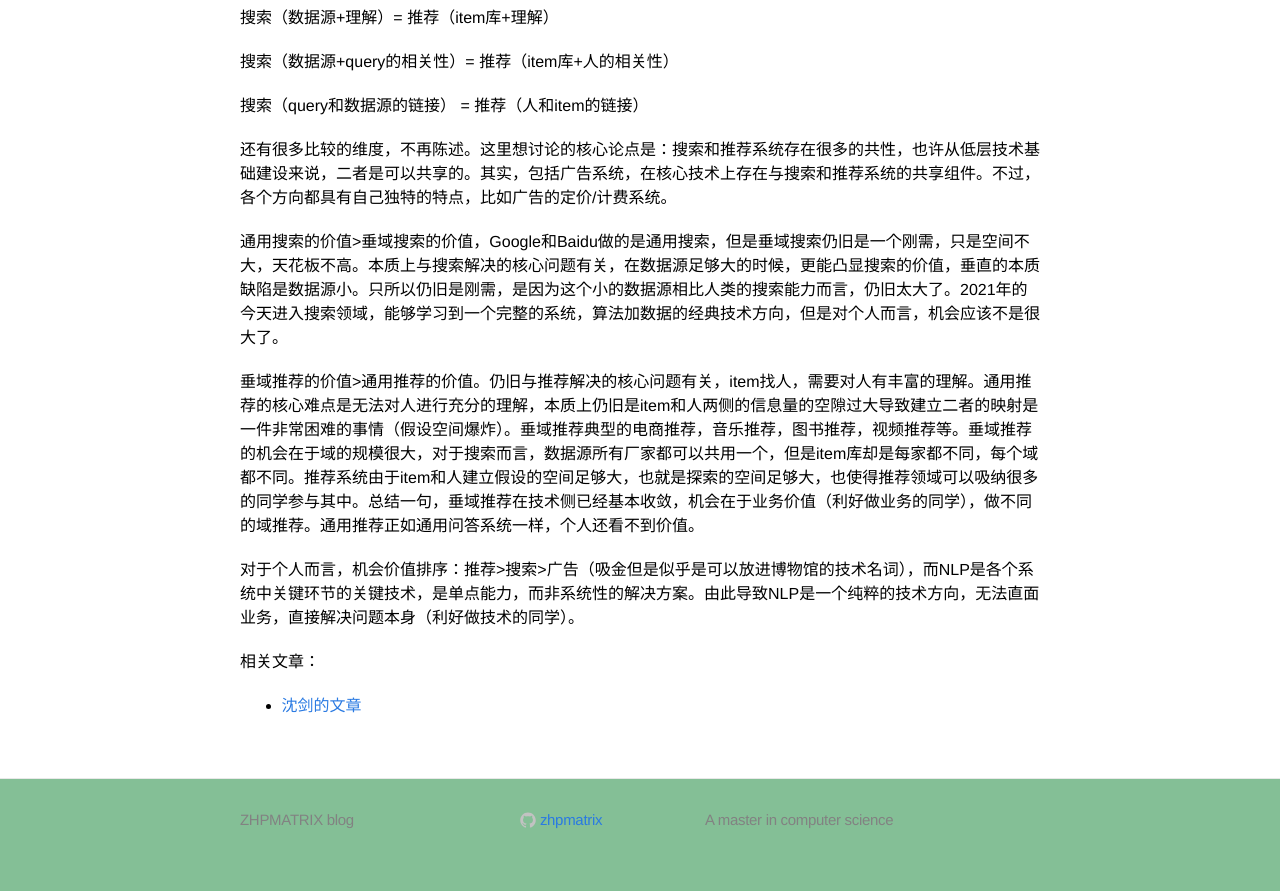
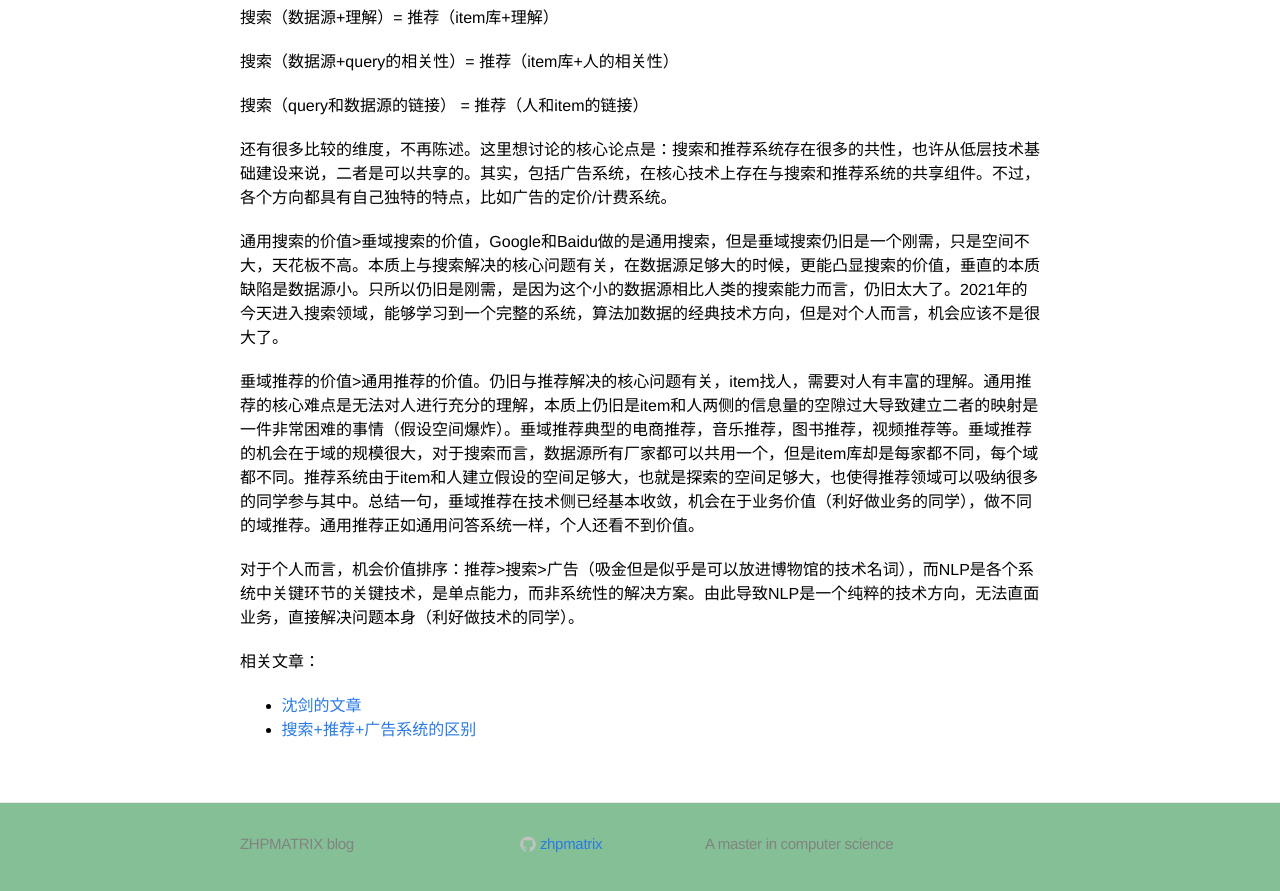
Before and after one commit to zhpmatrix/zhpmatrix.github.io, a Jekyll site: the page built from _posts/2021-10-28-search-system.md, in a window 1280 px wide and 900 px high, scrolled down 1834 px. Shown: the top 891 px of the window. Built offline with Jekyll 4.4.1, drawn with Linux system fonts in a browser that asks for light colours; comment, search, counter and statistics services are not loaded.

Commit message:
update blog

```diff
--- a/_posts/2021-10-28-search-system.md
+++ b/_posts/2021-10-28-search-system.md
@@ -81,3 +81,5 @@ mathjax: true
 相关文章：
 
 + [沈剑的文章](https://cloud.tencent.com/developer/article/1048646)
+
++ [搜索+推荐+广告系统的区别](https://mp.weixin.qq.com/s/bdWPZCcGKlMSstmxlaTQ4g)
```
